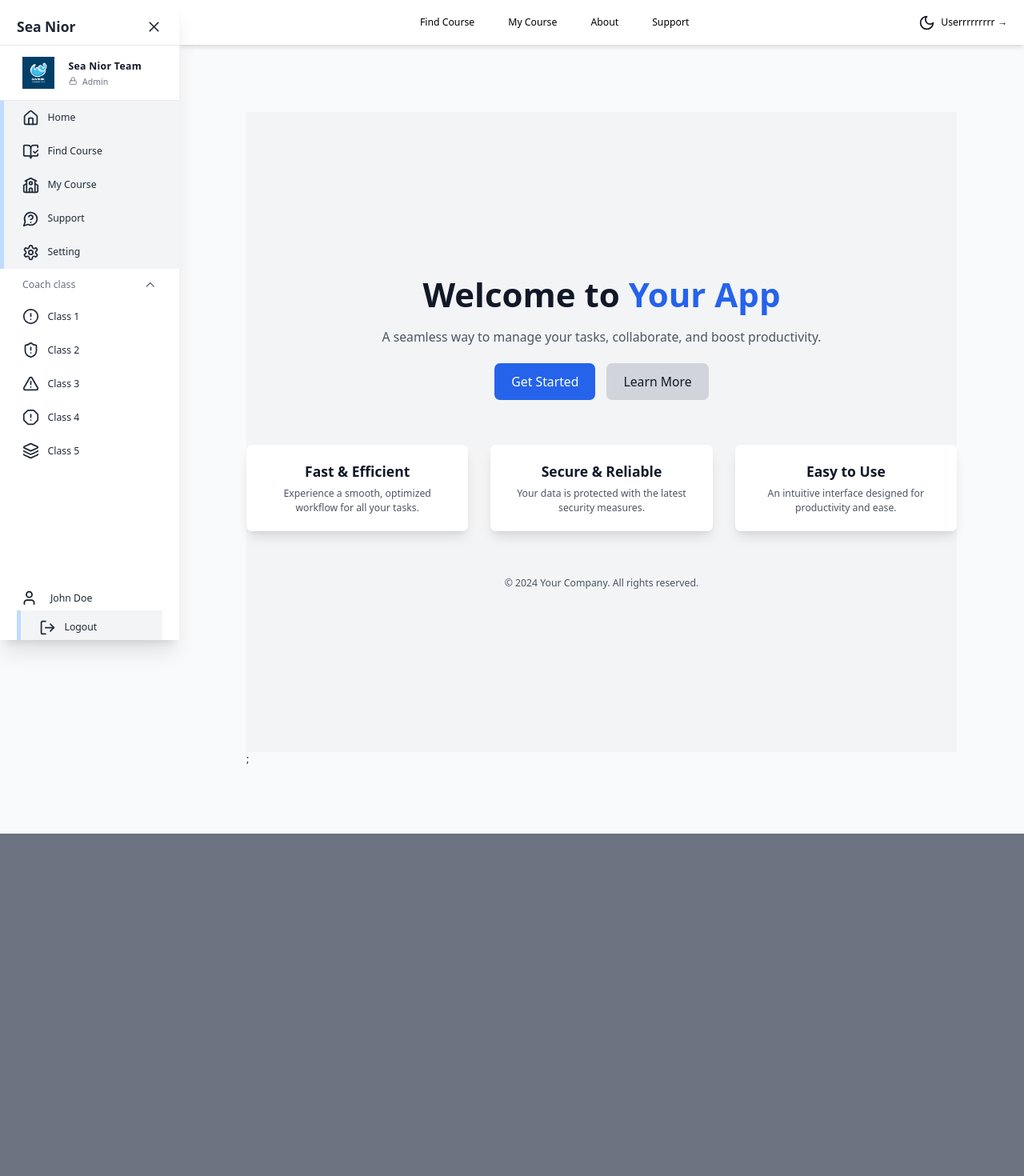
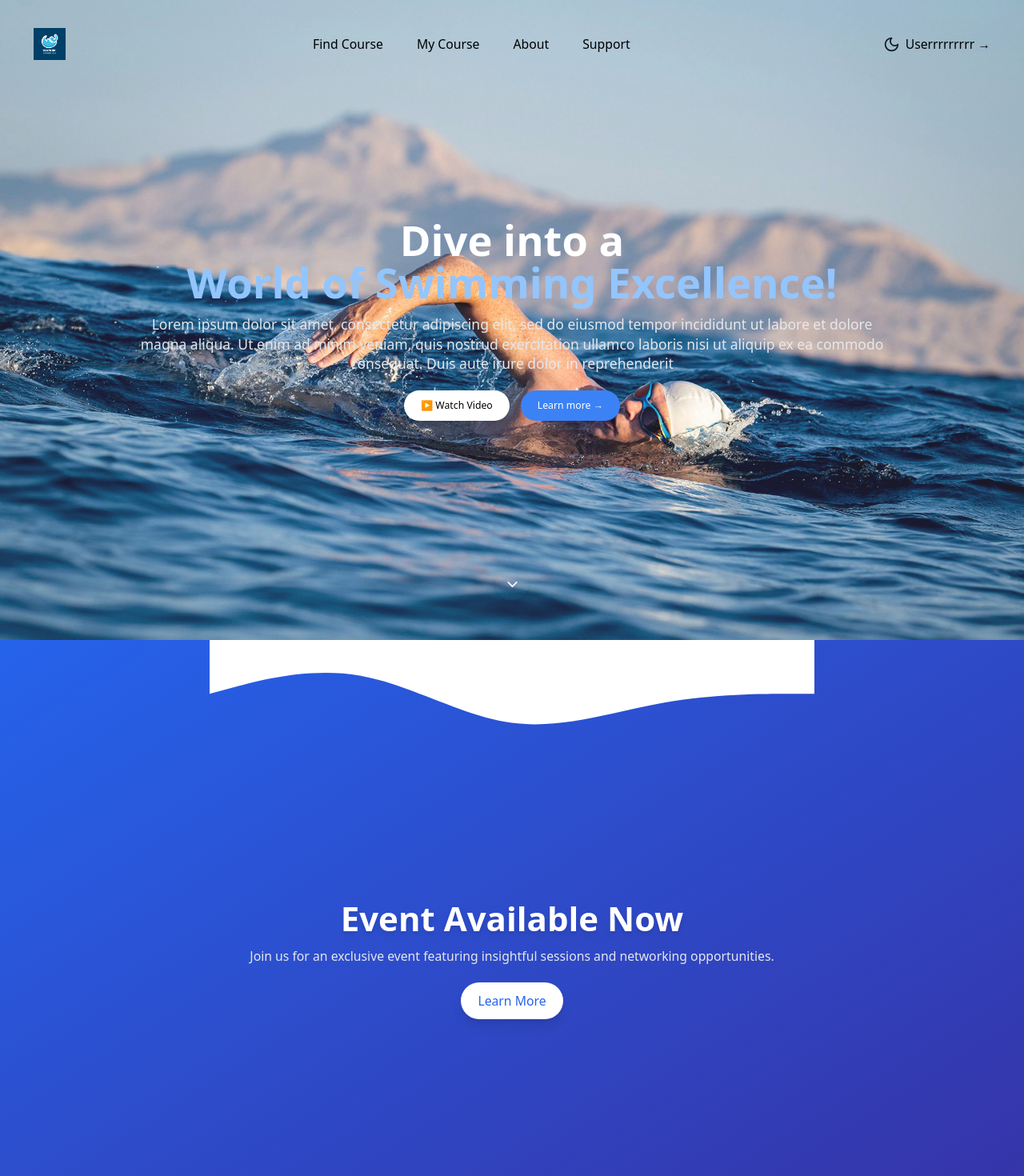
Before and after one commit to SamutCrew/Seanior-Frontend, a Next.js app in the folder samut/: page / in a window 1280 px wide. Shown: the top 1470 px of the page at 80% size. Before the commit the page ends 1042 px from the top, so only its background shows below. Built offline with nearby package versions, Linux system fonts and the light colour scheme; no server answers.

Commit message:
landing page
hero section 90%

```diff
--- a/samut/app/Home/page.tsx
+++ b/samut/app/Home/page.tsx
@@ -1,58 +1,127 @@
-export default function LandingPage() {
-    return (
-      <div className="flex flex-col items-center justify-center min-h-screen bg-gray-100 dark:bg-gray-900 text-gray-900 dark:text-white">
-        {/* Hero Section */}
-        <section className="text-center max-w-3xl px-4">
-          <h1 className="text-5xl font-extrabold leading-tight">
-            Welcome to <span className="text-blue-600">Your App</span>
-          </h1>
-          <p className="mt-4 text-lg text-gray-600 dark:text-gray-300">
-            A seamless way to manage your tasks, collaborate, and boost productivity.
-          </p>
-          <div className="mt-6">
-            <button className="px-6 py-3 bg-blue-600 text-white rounded-lg text-lg font-medium hover:bg-blue-700">
-              Get Started
-            </button>
-            <button className="ml-4 px-6 py-3 bg-gray-300 dark:bg-gray-700 text-gray-900 dark:text-white rounded-lg text-lg font-medium hover:bg-gray-400 dark:hover:bg-gray-600">
-              Learn More
-            </button>
-          </div>
-        </section>
+import { useRef } from 'react';
+import Image from 'next/image';
+import { ChevronDown } from 'lucide-react';
+import { motion } from "framer-motion";
 
-        {/* Features Section */}
-        <section className="mt-16 grid grid-cols-1 md:grid-cols-3 gap-8 max-w-5xl">
-          <FeatureCard
-            title="Fast & Efficient"
-            description="Experience a smooth, optimized workflow for all your tasks."
-          />
-          <FeatureCard
-            title="Secure & Reliable"
-            description="Your data is protected with the latest security measures."
-          />
-          <FeatureCard
-            title="Easy to Use"
-            description="An intuitive interface designed for productivity and ease."
-          />
-        </section>
 
-        {/* Footer */}
-        <footer className="mt-16 text-gray-600 dark:text-gray-400 text-sm">
-          © 2024 Your Company. All rights reserved.
-        </footer>
-      </div>
-    );
-  }
+export default function Home() {
+  const nextSectionRef = useRef<HTMLDivElement | null>(null);
 
-  type FeatureCardProps = {
-    title: string;
-    description: string;
+  const scrollToNextSection = () => {
+    if (nextSectionRef.current) {
+      const targetY = nextSectionRef.current.offsetTop;
+      const startY = window.scrollY;
+      const distance = targetY - startY;
+      let startTime: number | null = null;
+
+      const duration = 1500; // Increase duration (in ms) for a slower effect
+
+      const animateScroll = (timestamp: number) => {
+        if (!startTime) startTime = timestamp;
+        const elapsed = timestamp - startTime;
+        const progress = Math.min(elapsed / duration, 1);
+
+        window.scrollTo(0, startY + distance * easeOutQuad(progress));
+
+        if (progress < 1) {
+          requestAnimationFrame(animateScroll);
+        }
+      };
+
+      const easeOutQuad = (t: number) => 1 - (1 - t) * (1 - t);
+
+      requestAnimationFrame(animateScroll);
+    }
   };
 
-  function FeatureCard({ title, description }: FeatureCardProps) {
-    return (
-      <div className="p-6 bg-white dark:bg-gray-800 rounded-lg shadow-lg text-center">
-        <h3 className="text-xl font-bold">{title}</h3>
-        <p className="mt-2 text-gray-600 dark:text-gray-300">{description}</p>
+
+  return (
+    <div className="relative h-screen w-full">
+      {/* Hero Section */}
+      <div className="absolute inset-0 z-0">
+        <Image
+          src="/SwimmimgLanding.jpg"
+          alt="Underwater swimmer"
+          layout="fill"
+          objectFit="cover"
+          objectPosition="center"
+          className="opacity-90"
+        />
       </div>
-    );
-  }
+
+      {/* Content should be on top of the image */}
+      <div className="relative z-10 flex flex-col items-center justify-center h-full text-white text-center px-12 mx-12">
+        <h1 className="text-4xl md:text-6xl font-bold">
+          Dive into a <br/>
+          <span className="text-blue-300">World of Swimming Excellence!</span>
+        </h1>
+        <p className="mt-2 text-lg md:text-xl text-gray-200 px-12 mx-12 pt-2">
+        Lorem ipsum dolor sit amet, consectetur adipiscing elit, sed do eiusmod tempor incididunt ut labore et dolore magna aliqua. Ut enim ad minim veniam, quis nostrud exercitation ullamco laboris nisi ut aliquip ex ea commodo consequat. Duis aute irure dolor in reprehenderit
+        </p>
+        <div className="mt-6 flex space-x-4">
+          <button className="bg-white text-black px-6 py-3 rounded-full shadow-lg">▶ Watch Video</button>
+          <button className="bg-blue-500 text-white px-6 py-3 rounded-full shadow-lg">Learn more →</button>
+        </div>
+      </div>
+
+      {/* Wave Divider */}
+
+
+
+      {/* Scroll Down Button */}
+      <div className="absolute bottom-20 left-1/2 transform -translate-x-1/2 z-50">
+            <button
+          onClick={scrollToNextSection}
+          className="absolute left-1/2 transform -translate-x-1/2 -top-6 bg-white-500  p-3 rounded-full shadow-md  transition delay-150 duration-300 ease-in-out hover:-translate-y-1 hover:scale-110 hover:bg-blue-400"
+        >
+          <ChevronDown className="text-white w-6 h-6 " />
+        </button>
+      </div>
+
+
+      {/* Event Section */}
+      <section ref={nextSectionRef} className="relative h-screen flex items-center justify-center bg-gradient-to-br from-blue-600 to-indigo-800 text-white w-screen">
+        {/* Top Wave */}
+        <div className="absolute top-0 left-0 w-full overflow-hidden leading-none">
+          <svg className="w-full h-24 sm:h-32 lg:h-48" viewBox="0 0 1440 320">
+            <path
+              fill="#ffffff"
+              d="M0,128L60,112C120,96,240,64,360,85.3C480,107,600,181,720,197.3C840,213,960,171,1080,149.3C1200,128,1320,128,1380,128L1440,128V0H1380C1320,0,1200,0,1080,0C960,0,840,0,720,0C600,0,480,0,360,0C240,0,120,0,60,0H0Z"
+            ></path>
+          </svg>
+        </div>
+
+        {/* Event Content */}
+        <div className="relative z-10 text-center w-full max-w-4xl px-6">
+          <motion.h2
+            className="text-5xl font-bold drop-shadow-md"
+            initial={{ opacity: 0, y: -20 }}
+            animate={{ opacity: 1, y: 0 }}
+            transition={{ duration: 1 }}
+          >
+            Event Available Now
+          </motion.h2>
+          <p className="mt-4 text-lg text-gray-200">
+            Join us for an exclusive event featuring insightful sessions and networking opportunities.
+          </p>
+          <motion.button
+            className="mt-6 px-6 py-3 text-lg font-medium bg-white text-blue-600 rounded-full shadow-lg transition-transform hover:scale-110"
+            whileHover={{ scale: 1.1 }}
+          >
+            Learn More
+          </motion.button>
+        </div>
+
+        {/* Bottom Wave */}
+        <div className="absolute bottom-0 left-0 w-full overflow-hidden leading-none">
+          <svg className="w-full h-24 sm:h-32 lg:h-48" viewBox="0 0 1440 320">
+            <path
+              fill="#ffffff"
+              d="M0,160L60,165.3C120,171,240,181,360,197.3C480,213,600,235,720,234.7C840,235,960,213,1080,186.7C1200,160,1320,128,1380,112L1440,96V320H1380C1320,320,1200,320,1080,320C960,320,840,320,720,320C600,320,480,320,360,320C240,320,120,320,60,320H0Z"
+            ></path>
+          </svg>
+        </div>
+      </section>
+    </div>
+  );
+}
--- a/samut/app/components/Navbar/index.tsx
+++ b/samut/app/components/Navbar/index.tsx
@@ -1,33 +1,48 @@
 import { useAppDispatch, useAppSelector } from '@/app/redux';
 import { setIsDarkmode, setIsSidebarCollapsed } from '@/state';
-import { Link, LucideIcon, Menu, Moon, Search, Sun, BookOpen, GraduationCap, Info, LifeBuoy } from 'lucide-react';
+import { Link, LucideIcon, Menu, Moon, Sun } from 'lucide-react';
 import { usePathname } from 'next/navigation';
-import React from 'react';
-
-
-
+import React, { useEffect, useState } from 'react';
+import Image from "next/image";
 
 const Navbar = () => {
   const dispatch = useAppDispatch();
-  const isSidebarCollapsed = useAppSelector((state) => state.global.isSidebarCollapsed)
-  const isDarkMode = useAppSelector((state) => state.global.isDarkMode)
+  const isSidebarCollapsed = useAppSelector((state) => state.global.isSidebarCollapsed);
+  const isDarkMode = useAppSelector((state) => state.global.isDarkMode);
+  const [isScrolled, setIsScrolled] = useState(false);
 
+  useEffect(() => {
+    const handleScroll = () => {
+      const scrolled = window.scrollY > 0;
+      setIsScrolled(scrolled);
 
+      // ✅ Collapse sidebar when scrolled to the top
+      if (!scrolled) {
+        dispatch(setIsSidebarCollapsed(true));
+      }
+    };
+
+    window.addEventListener("scroll", handleScroll);
+    return () => window.removeEventListener("scroll", handleScroll);
+  }, [dispatch]);
 
   return (
-    <nav className="flex items-center justify-between bg-white px-6 py-3 shadow-md dark:bg-black">
-      {/* Logo */}
+    <nav
+      className={`fixed top-0 left-0 w-full transition-all duration-300 z-40 flex items-center justify-between px-12
+        ${isScrolled ? "bg-white dark:bg-black py-5 text-sm" : "bg-transparent py-10 text-lg"}`}
+    >
+      {/* Logo / Menu Button */}
       <div className="flex items-center gap-8">
-        {!isSidebarCollapsed ? null : (
-          <button
-            onClick={() => dispatch(setIsSidebarCollapsed(!isSidebarCollapsed))}
-          >
-            <Menu className="h-8 w-8 dark:text-white" />
-          </button>
+        {isScrolled ? (
+          isSidebarCollapsed ? ( // Only show menu if sidebar is collapsed
+            <button onClick={() => dispatch(setIsSidebarCollapsed(!isSidebarCollapsed))}>
+              <Menu className="h-8 w-8 dark:text-white" />
+            </button>
+          ) : null
+        ) : (
+          <Image src="/SeaNoir_Logo_DarkBg.png" alt="Logo" width={40} height={40} />
         )}
-
       </div>
-
 
       {/* Menu Items */}
       <div className="flex justify-center gap-12 font-medium text-black dark:text-white">
@@ -37,16 +52,11 @@ const Navbar = () => {
         <div className="cursor-pointer">Support</div>
       </div>
 
-      {/* Last Item */}
       {/* Icons */}
       <div className="flex items-center">
         <button
           onClick={() => dispatch(setIsDarkmode(!isDarkMode))}
-          className={
-            isDarkMode
-              ? `rounded p-2 dark:hover:bg-gray-700`
-              : `rounded p-2 hover:bg-gray-100`
-          }
+          className={isDarkMode ? `rounded p-2 dark:hover:bg-gray-700` : `rounded p-2 hover:bg-gray-100`}
         >
           {isDarkMode ? (
             <Sun className="h-6 w-6 cursor-pointer dark:text-white" />
@@ -54,33 +64,12 @@ const Navbar = () => {
             <Moon className="h-6 w-6 cursor-pointer dark:text-white" />
           )}
         </button>
-      <div className="cursor-pointer text-black dark:text-white flex items-center">
-        Userrrrrrrrr →
-      </div>
+        <div className="cursor-pointer text-black dark:text-white flex items-center">
+          Userrrrrrrrr →
+        </div>
       </div>
     </nav>
   );
 };
 
-// Define props for the NavbarLink component
-interface NavbarLinkProps {
-  href: string;
-  icon: LucideIcon;
-  label: string;
-}
-
-// Reusable Navbar Link Component
-const NavbarLink = ({ href, icon: Icon, label }: NavbarLinkProps) => {
-  const pathname = usePathname();
-  const isActive = pathname === href;
-
-  return (
-    <Link href={href} className="relative flex items-center gap-2 px-4 py-2 transition-colors hover:bg-gray-100 dark:hover:bg-gray-700">
-      {isActive && <div className="absolute left-0 top-0 h-full w-[3px] bg-blue-500" />}
-      <Icon className="h-5 w-5 text-gray-800 dark:text-gray-100" />
-      <span className="font-medium text-gray-800 dark:text-gray-100">{label}</span>
-    </Link>
-  );
-};
-
 export default Navbar;
--- a/samut/app/components/Sidebar/index.tsx
+++ b/samut/app/components/Sidebar/index.tsx
@@ -24,14 +24,14 @@ const Sidebar = () => {
     alert("Signed out!"); // Replace this with actual sign-out logic
   };
 
-  const sidebarClassNames = `fixed flex flex-col h-full justify-between shadow-xl transition-all duration-300 z-40 dark:bg-black overflow-y-auto bg-white
-  ${isSidebarCollapsed ? "w-0" : "w-64"}`;
+  const sidebarClassNames = `fixed top-0 left-0 flex flex-col h-full justify-between shadow-xl transition-all duration-300 z-50 dark:bg-black overflow-y-auto bg-white
+${isSidebarCollapsed ? "w-0" : "w-64 z-50"}`;
 
   return (
     <div className={sidebarClassNames}>
       <div className="flex h-full w-full flex-col justify-start">
         {/* Top Logo */}
-        <div className="z-50 flex min-h-[56px] w-64 items-center justify-between bg-white px-6 pt-3 dark:bg-black">
+        <div className="z-10 flex min-h-[56px] w-64 items-center justify-between bg-white px-6 pt-3 dark:bg-black">
           <div className="text-xl font-bold text-gray-800 dark:text-white">
             Sea Nior
           </div>
--- a/samut/app/page.tsx
+++ b/samut/app/page.tsx
@@ -4,7 +4,7 @@ import HomePage from "./Home/page";
 
 export default function Home() {
   return (
-    <div className="flex min-h-screen flex-col item-center justify-between p-24 dark:bg-black dark:text-white">
+    <div className="flex min-h-screen flex-col item-center justify-between  dark:bg-black dark:text-white">
       <HomePage />;
     </div>
   );
```
Also changed, not shown: samut/public/SwimmimgLanding.jpg (added), samut/public/hero-image.jpg (added).
